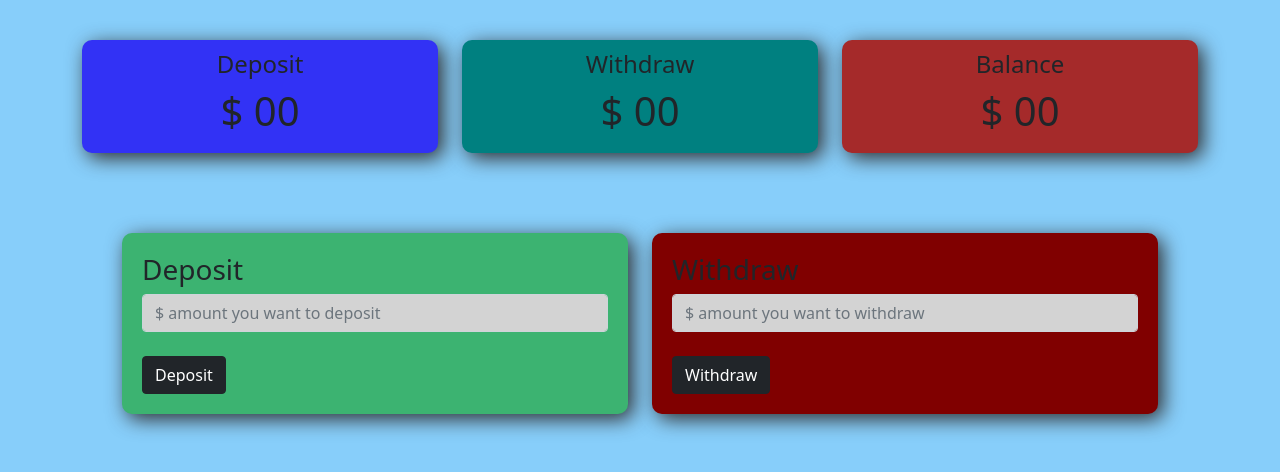
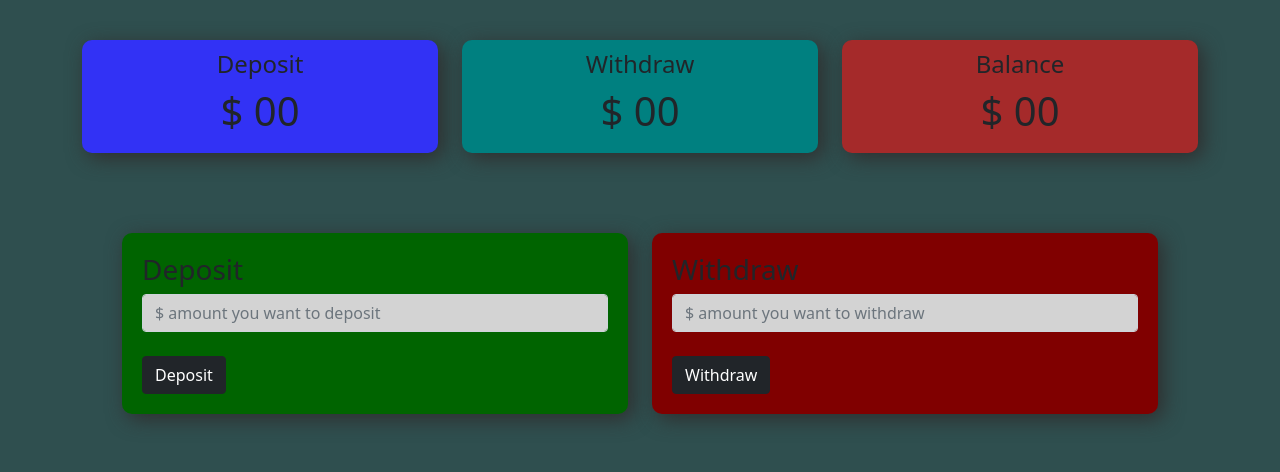
Before and after one commit to mamun-opu/money-manager, a plain HTML site: page index.html in a window 1280 px wide. Both pictures are taken after a click on the button "Enter". Drawn offline with nearby package versions, Linux system fonts and the light colour scheme.

Commit message:
background color

```diff
--- a/style.css
+++ b/style.css
@@ -1,7 +1,7 @@
 body{
     margin: 0;
     padding: 0;
-    background-color:lightskyblue
+    background-color:darkslategray
 }
 .container{
     margin-top: 40px;
@@ -53,7 +53,7 @@ body{
     background-color: brown;
 }
 .deposit-money{
-    background-color:mediumseagreen
+    background-color:darkgreen
 }
 .withdraw-money{
     background-color:maroon;
```
